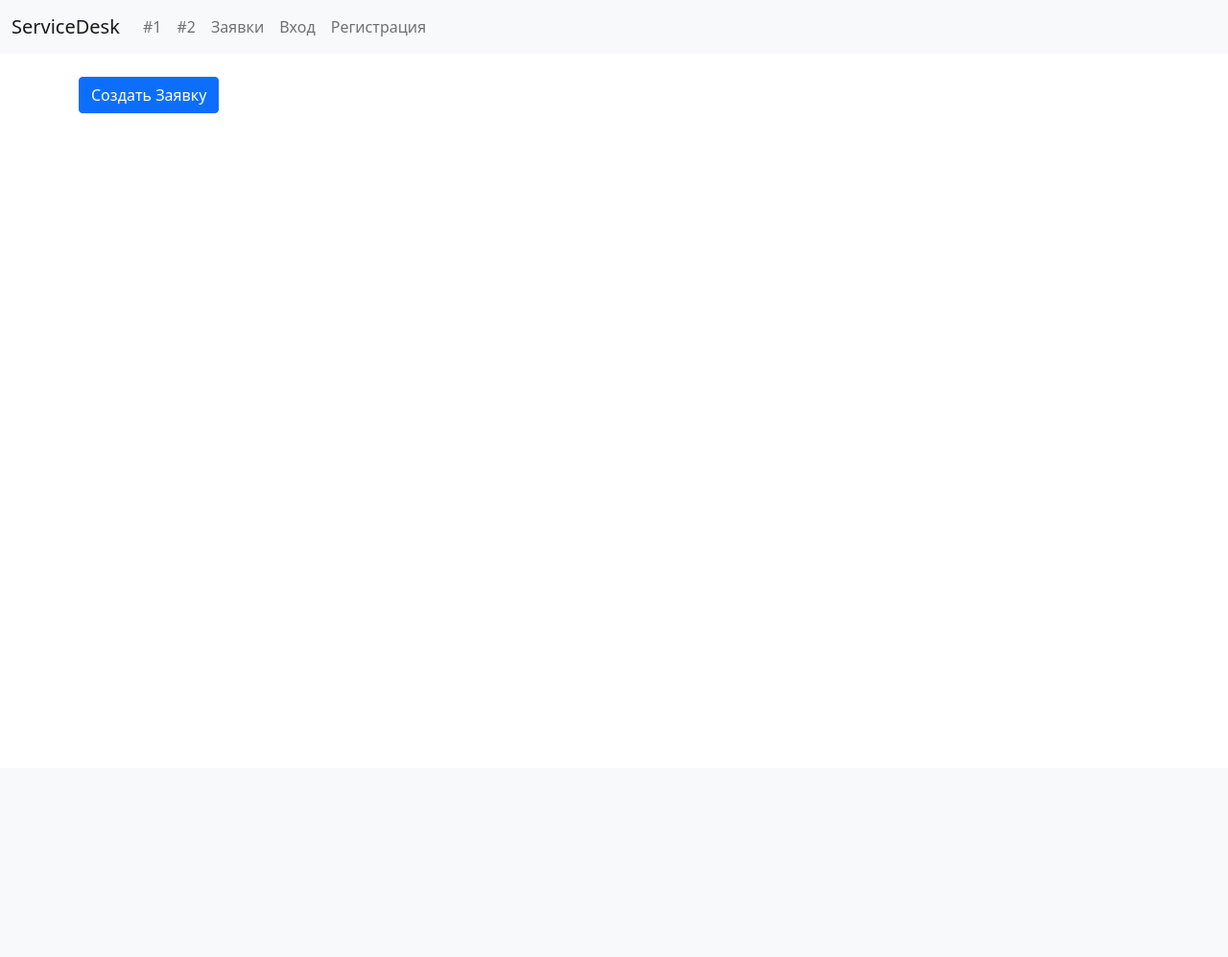
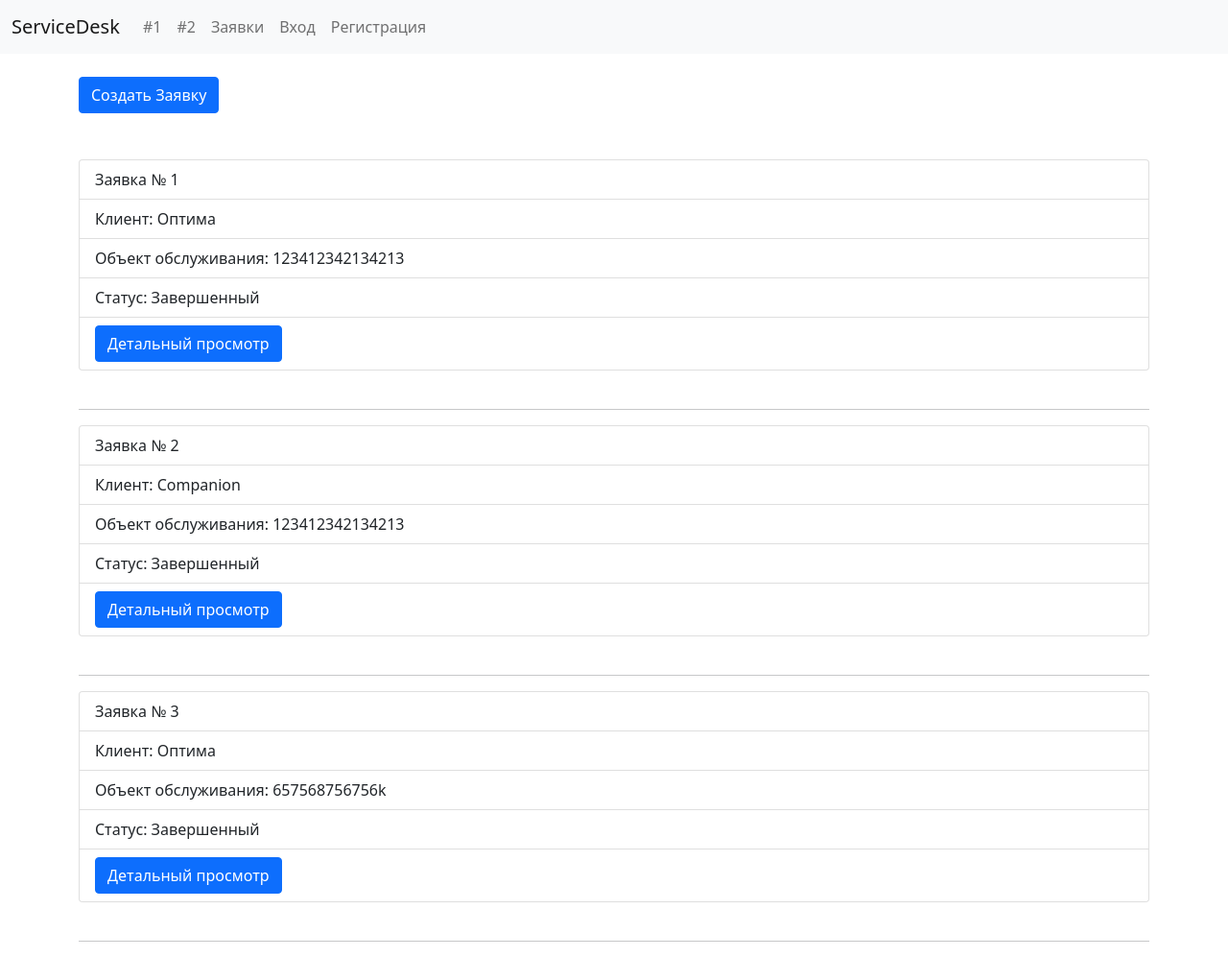
Before and after one commit to python9students/ESDP-Project-Service-Desk, a Django app: page /ticket/ in a window 1280 px wide. Shown: the whole page at 96% size. Before the commit the page ends 118 px from the top, so only its background shows below. Run offline with Django 4.2, Linux system fonts and the light colour scheme; data comes from the database, SQL or seed files in the repository; some libraries are stand-ins or nearby versions.

Commit message:
исправлен баг при выводе заявок

```diff
--- a/source/ticket/templates/ticket/list.html
+++ b/source/ticket/templates/ticket/list.html
@@ -5,14 +5,14 @@
     {% if not user.username == 'engineer' %}
         <a href="{% url 'ticket:ticket_create' %}" class="btn btn-primary mb-5">Создать Заявку</a>
     {% endif %}
-    {% for chief_ticket in chief_tickets %}
+    {% for ticket in tickets %}
         <div>
             <ul class="list-group">
-                <li class="list-group-item">Заявка № {{ chief_ticket.id }}</li>
-                <li class="list-group-item">Клиент: {{ chief_ticket.client }}</li>
-                <li class="list-group-item">Объект обслуживания: {{ chief_ticket.service_object }}</li>
-                <li class="list-group-item">Статус: {{ chief_ticket.status }}</li>
-                <li class="list-group-item"><a href="{% url 'ticket:ticket_detail' chief_ticket.pk %}"
+                <li class="list-group-item">Заявка № {{ ticket.id }}</li>
+                <li class="list-group-item">Клиент: {{ ticket.client }}</li>
+                <li class="list-group-item">Объект обслуживания: {{ ticket.service_object }}</li>
+                <li class="list-group-item">Статус: {{ ticket.status }}</li>
+                <li class="list-group-item"><a href="{% url 'ticket:ticket_detail' ticket.pk %}"
                                                class="btn btn-primary">Детальный просмотр</a></li>
             </ul>
         </div>
```
